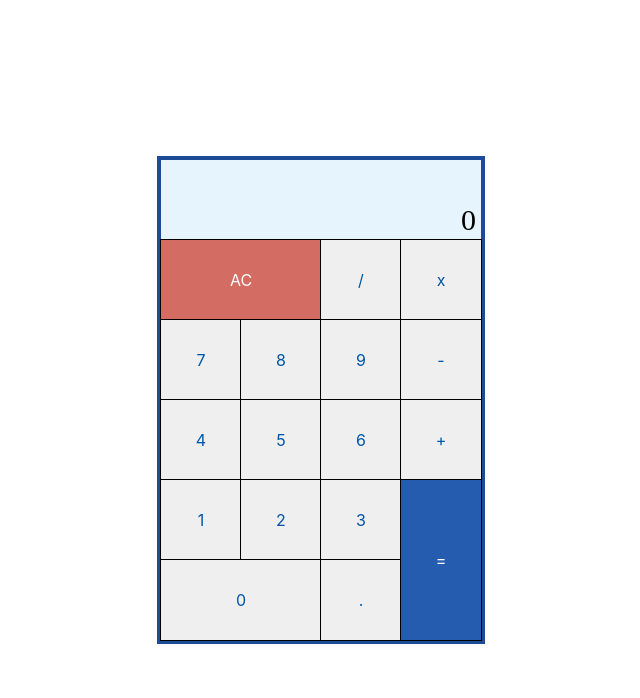
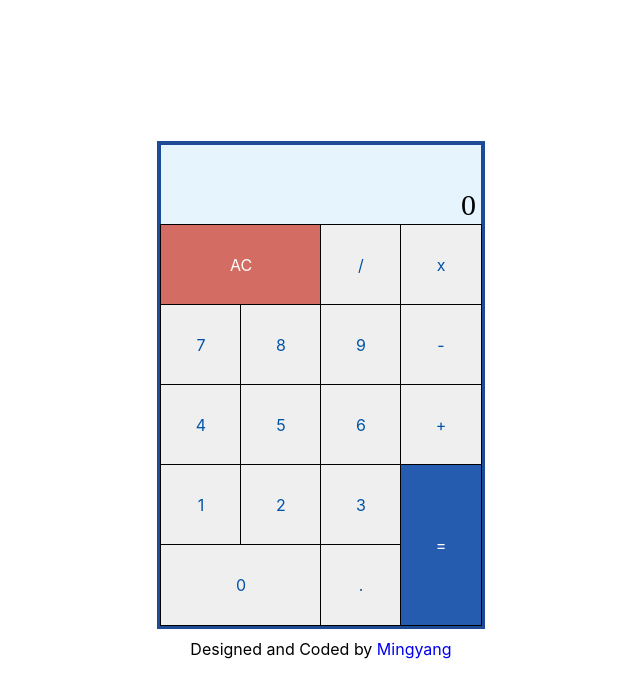
Before and after one commit to gaomingyang/calculator-react, a React (Create React App) app: page / in a window 1280 px wide. Shown: the top 698 px of the page, without its empty margins (319-959 px from the left). Built offline with nearby package versions, Linux system fonts and the light colour scheme; the HTML template or start-up script is replaced by a standard one; a web font is replaced by a local one.

Commit message:
add footer

```diff
--- a/src/App.js
+++ b/src/App.js
@@ -177,6 +177,9 @@ function App() {
           <div className="operateButton" id="equals" onClick={clickFinish}>=</div>
         </div>
       </div>
+      <div id='footer'>
+        Designed and Coded by <a href='https://github.com/gaomingyang/calculator-react'>Mingyang</a>
+      </div>
     </div>
 
   );
--- a/src/App.scss
+++ b/src/App.scss
@@ -17,10 +17,14 @@
 .App {
   text-align: center;
   display: flex;
-  // flex-direction: column;
+  flex-direction: column;
   justify-content: center;
   align-items: center;
   height: 100vh;
+
+  a{
+    text-decoration: none;
+  }
 }
 
 #calculator{
@@ -90,6 +94,7 @@
     }
   }
 }
-.clear{
-  clear: both;
+
+#footer{
+  margin-top: 10px;
 }
```
